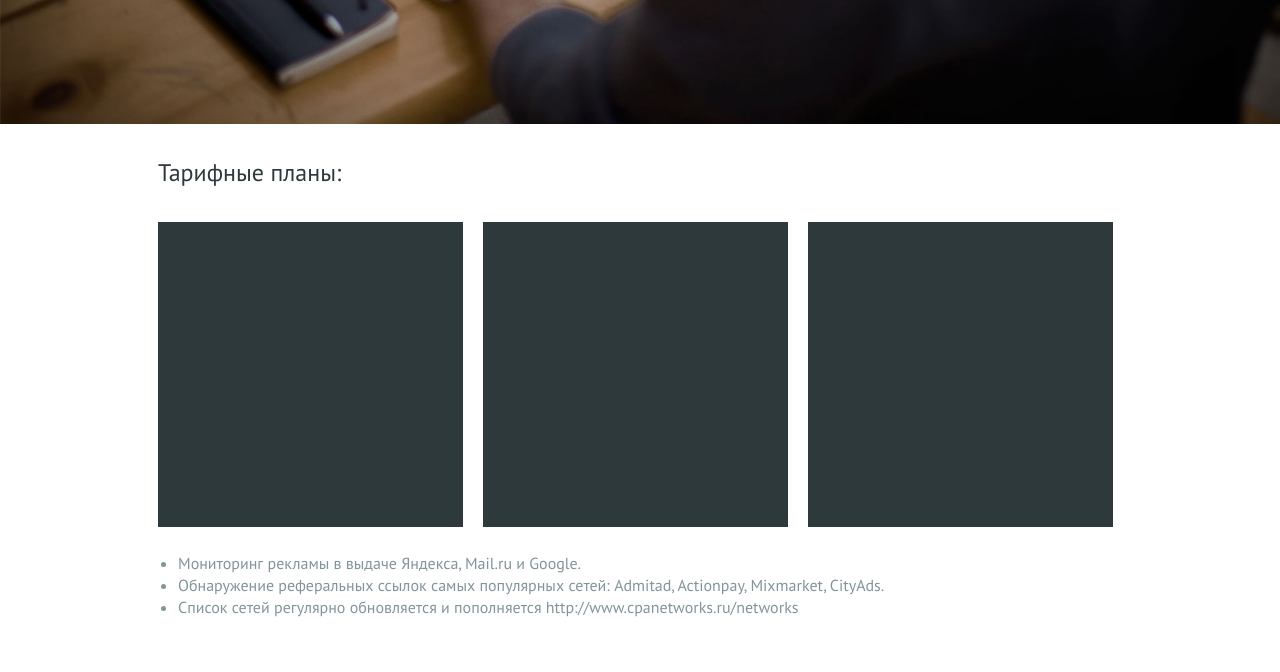
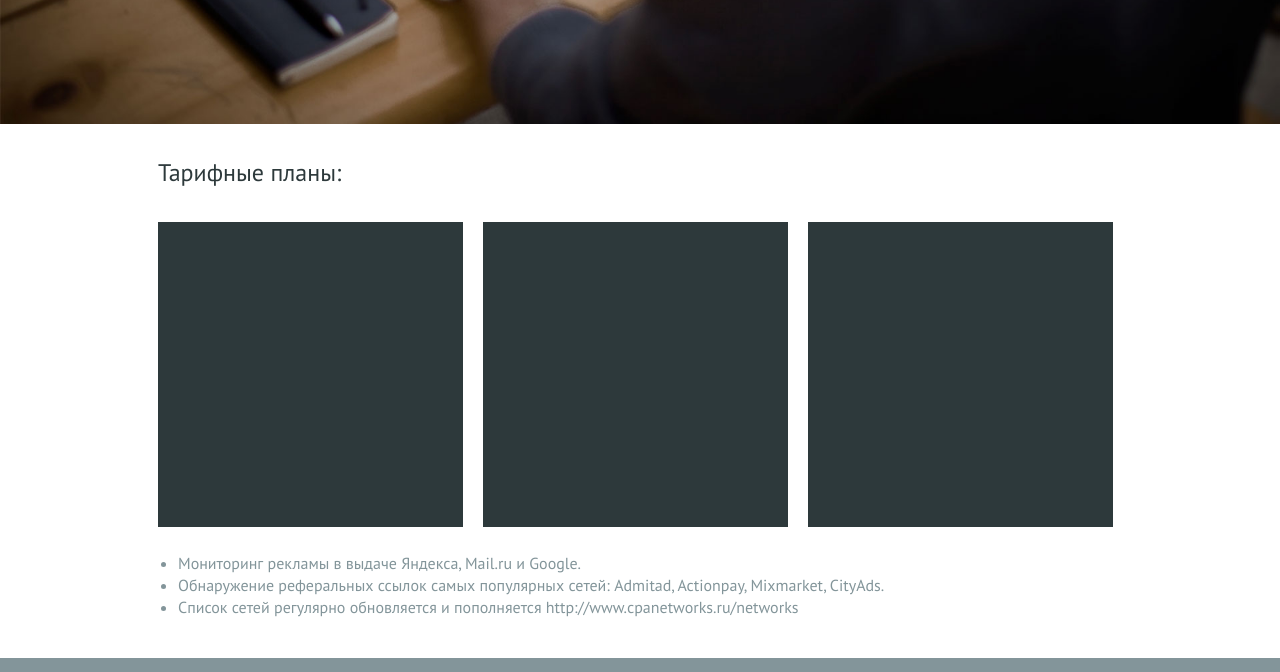
Before and after one commit to tsergeytovarov/brandvizor, a website: page src/price.html in a window 1280 px wide. Shown: the part 606-1278 px from the top of the page. Drawn offline with Linux system fonts and the light colour scheme; files that its build step writes are made by us from their sources; files whose address does not match are found by name.

Commit message:
Поправил прилипающий подвал

```diff
--- a/src/css/postcss/project/layout.css
+++ b/src/css/postcss/project/layout.css
@@ -10,12 +10,8 @@ body{
 }
 
 .wrapper{
-  height: 100%;
-  padding-bottom: 110px;
-  box-sizing: border-box;
-  position: relative;
-  margin-top: -84px;
-  padding-top: 84px;
+  min-height: 100%;
+  margin-bottom: -110px;
   z-index: -10;
 
   & > .container{
@@ -29,4 +25,10 @@ body{
     left: 0;
     width: 100%;
   }
+
+  &:after {
+    content: "";
+    height: 110px;
+    display: block;
+  }
 }
--- a/src/css/postcss/project/tarif.css
+++ b/src/css/postcss/project/tarif.css
@@ -59,4 +59,5 @@
   font-size: 16px;
   line-height: 22px;
   color: #83959a;
+  margin-bottom: 40px;
 }
--- a/src/css/style.css
+++ b/src/css/style.css
@@ -554,13 +554,8 @@ body{
 }
 
 .wrapper{
-  height: 100%;
-  padding-bottom: 110px;
-  -webkit-box-sizing: border-box;
-          box-sizing: border-box;
-  position: relative;
-  margin-top: -84px;
-  padding-top: 84px;
+  min-height: 100%;
+  margin-bottom: -110px;
   z-index: -10;
 }
 
@@ -575,6 +570,12 @@ body{
   bottom: 0;
   left: 0;
   width: 100%;
+}
+
+.wrapper:after {
+  content: "";
+  height: 110px;
+  display: block;
 }
 /*header*/
 .header{
@@ -898,6 +899,7 @@ body{
   font-size: 16px;
   line-height: 22px;
   color: #83959a;
+  margin-bottom: 40px;
 }
 
 /* контекст */
--- a/src/price.html
+++ b/src/price.html
@@ -13,6 +13,8 @@
   <link rel="stylesheet" href="css/style.min.css">
 </head>
 <body>
+
+  <div class="wrapper">
 
     <!-- большой хедер на главной странице -->
     <header class="header header--inner">
@@ -38,8 +40,6 @@
         </div>
       </div>
     </header>
-
-  <div class="wrapper">
 
     <div class="container">
       <h1 class="page-header">Тарифные планы:</h1>
@@ -72,6 +72,7 @@
       </ul>
 
     </div>
+  </div>
 
   <!-- footer -->
   <footer class="footer">
@@ -102,6 +103,5 @@
       </a>
     </div>
   </footer>
-  </div>
 </body>
 </html>
```
Also changed, not shown: src/text.html (+3 -3 lines). Lines whose indentation alone changed are shown as unchanged.
